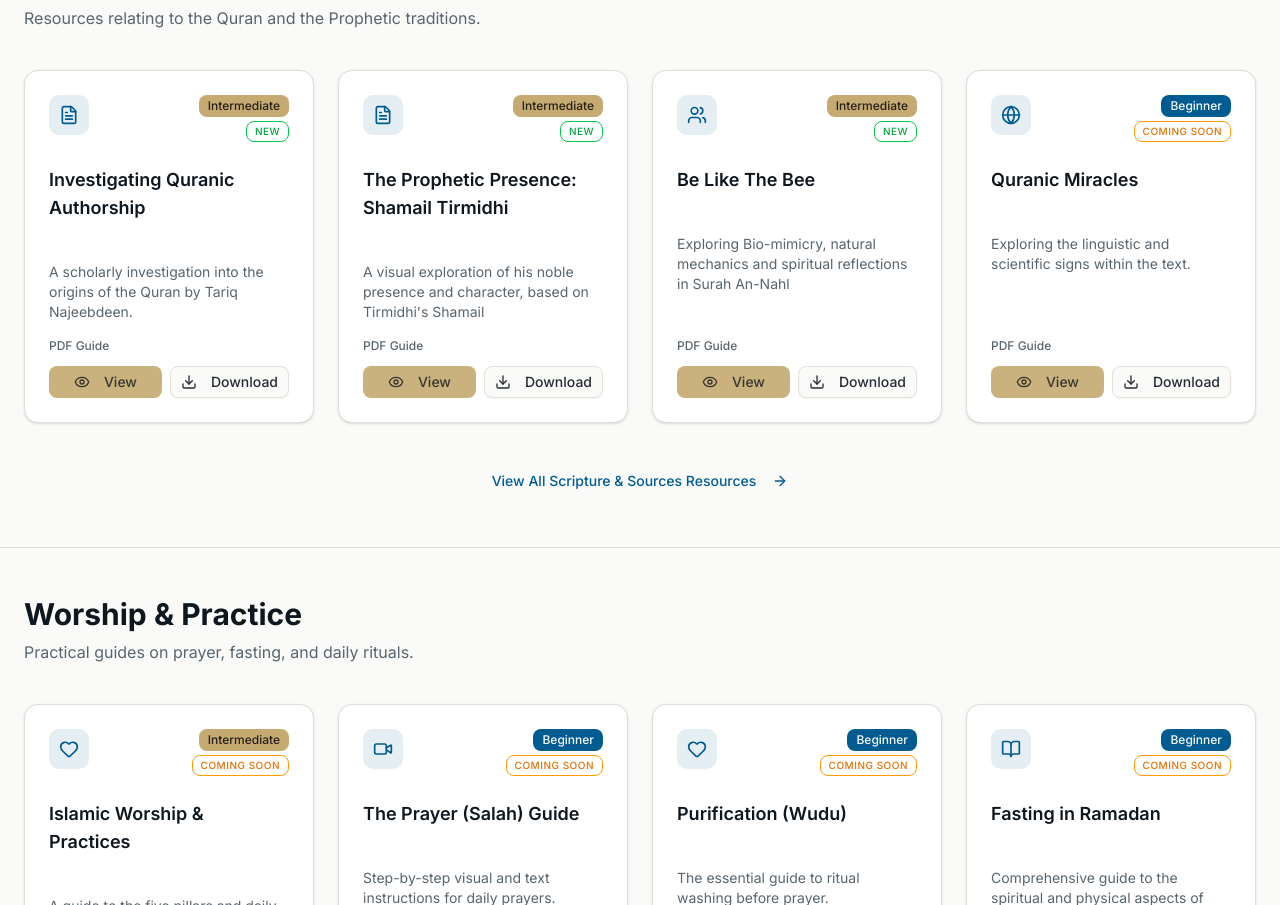
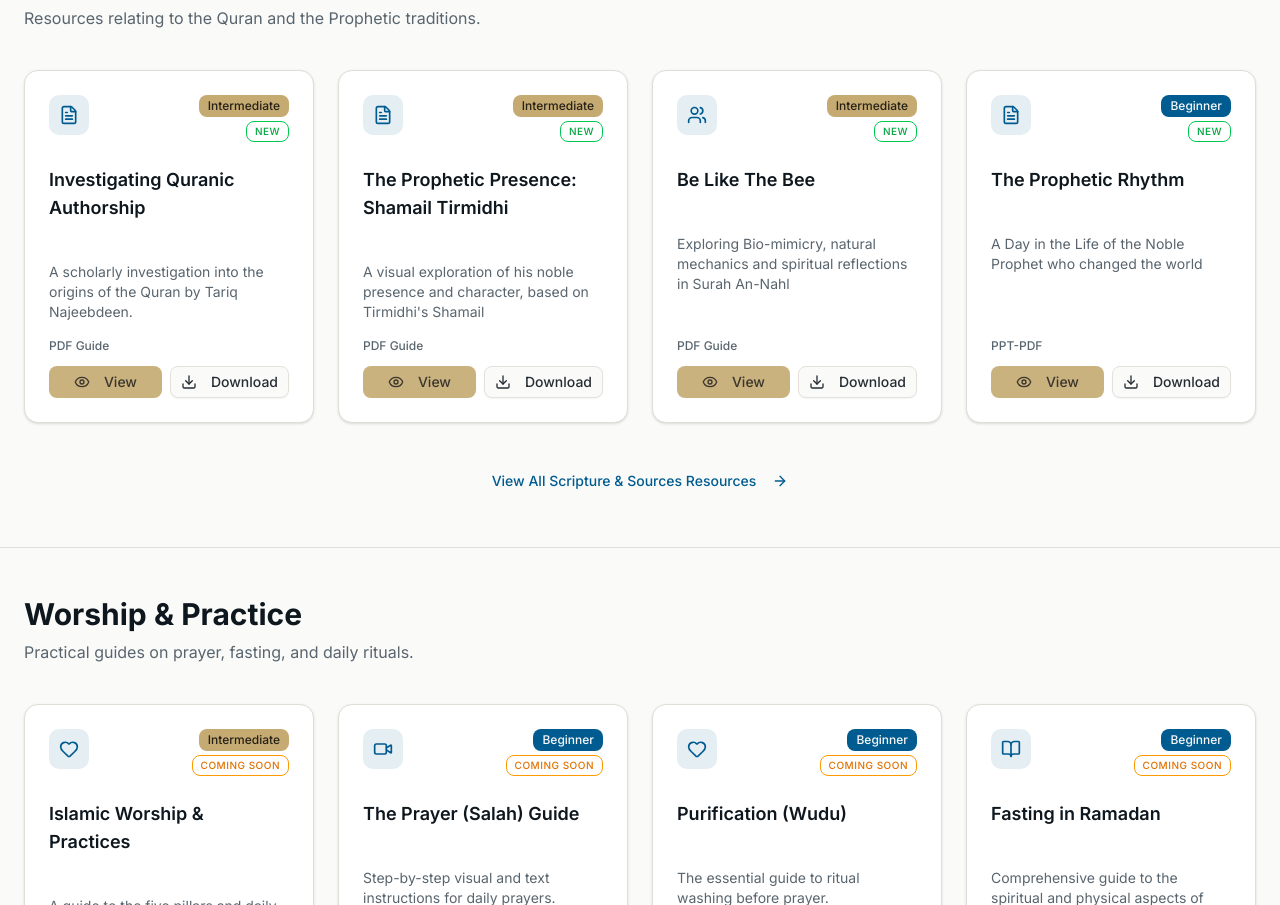
Before and after one commit to bcdcbahrain/v0-website, a Next.js app: page /docs in a window 1280 px wide. Shown: the part 2020-2925 px from the top of the page. Built offline with nearby package versions, Linux system fonts and the light colour scheme.

Commit message:
Replace 'Quranic Miracles' with 'The Prophetic Rhythm'

```diff
--- a/app/docs/page.tsx
+++ b/app/docs/page.tsx
@@ -150,14 +150,14 @@ const categories = [
         downloadUrl: "https://drive.google.com/uc?export=download&id=1itMSAhT5RwNqGo2Tr7NmuoqopxHWbhoP",
       },
       {
-        title: "Quranic Miracles",
-        description: "Exploring the linguistic and scientific signs within the text.",
-        category: "Beginner",
-        status: "Coming Soon",
-        type: "PDF Guide",
-        icon: Globe,
-        driveUrl: "#",
-        downloadUrl: "#",
+        title: "The Prophetic Rhythm",
+	    description: "A Day in the Life of the Noble Prophet who changed the world",
+	    category: "Beginner",
+		status: "New",
+	    type: "PPT-PDF",
+	    icon: FileText,
+	    driveUrl: "https://drive.google.com/file/d/18NNx5H2_gY9ikIZwQV4_HNLUIiori9lz/view?usp=sharing",
+	    downloadUrl: "https://drive.google.com/uc?export=download&id=18NNx5H2_gY9ikIZwQV4_HNLUIiori9lz",
       },
     ],
   },
```
